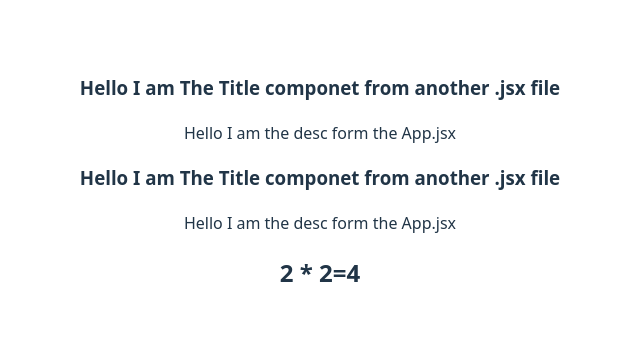
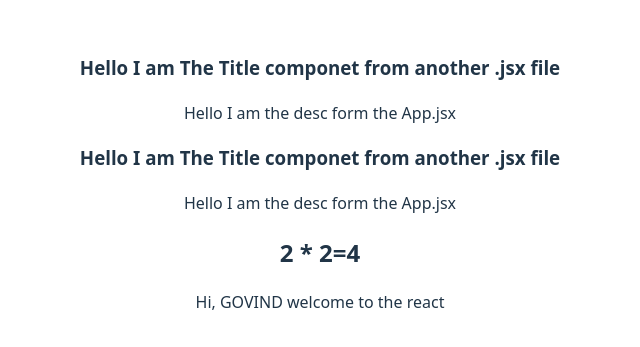
Before and after one commit to GovindG9066/React, a React (Vite) app in the folder Basic_React_app/: page / in a window 1280 px wide. Shown: the part 217-564 px from the top of the page, without its empty margins (320-960 px from the left). Built offline with nearby package versions, Linux system fonts and the light colour scheme.

Commit message:
create a variable add use it purely in the react

```diff
--- a/Basic_React_app/src/UsingOfCurlyBreses.jsx
+++ b/Basic_React_app/src/UsingOfCurlyBreses.jsx
@@ -1,7 +1,11 @@
 function Mul(){
+    let name="Govind";
     return(
+        <>
         <h2>2 * 2={2*2}</h2>
-    )
+        <p>Hi, {name.toUpperCase()} welcome to the react</p>
+        </>
+    );
 }
 
 export default Mul;
```
